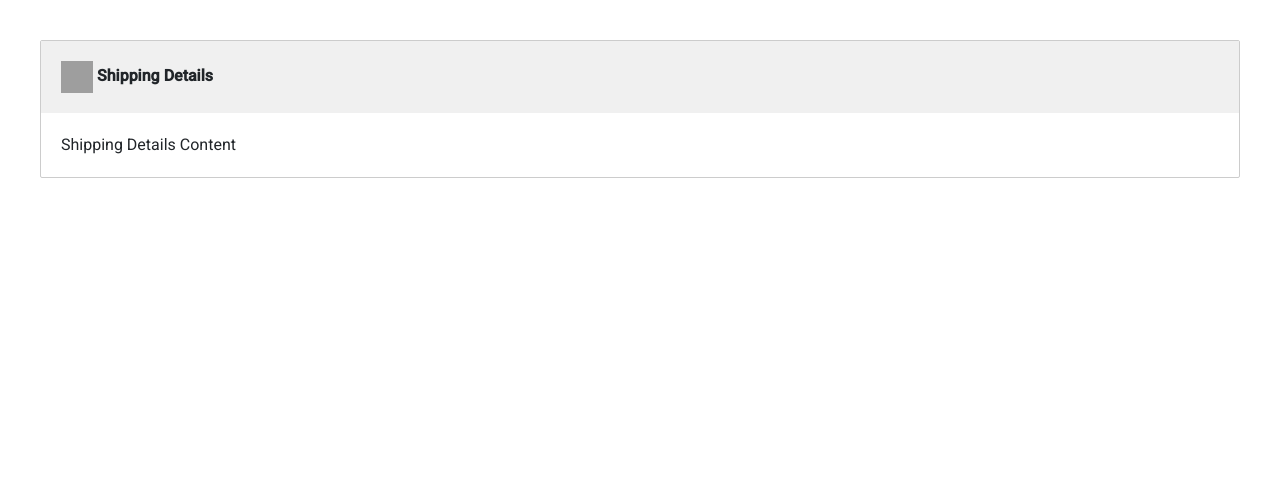
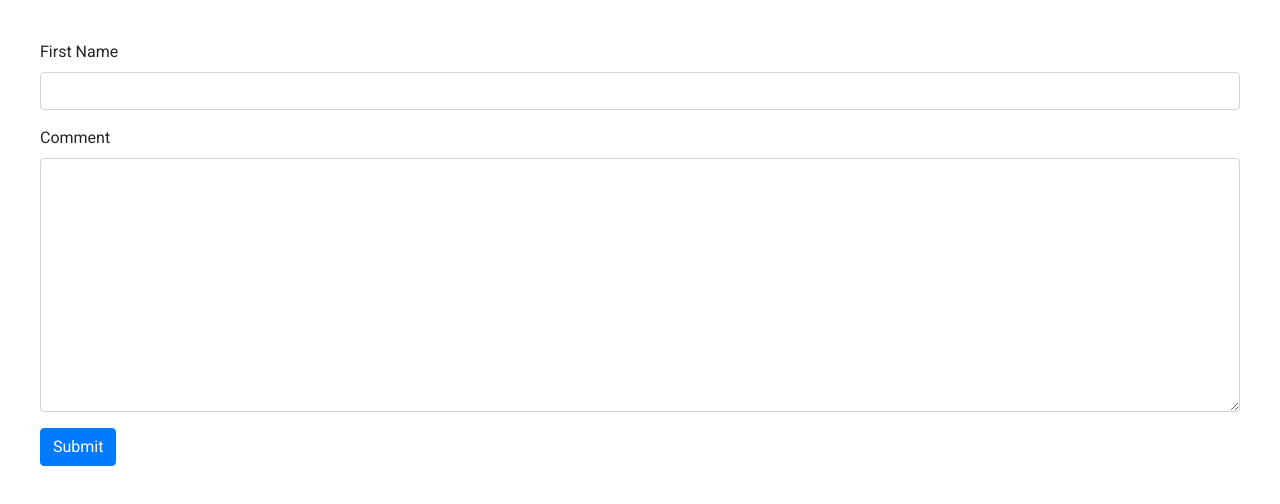
Before and after one commit to codewithiulian/test-app, an Angular app: page / in a window 1280 px wide. Shown: the top 504 px of the page. Built offline with nearby package versions, Linux system fonts and the light colour scheme; grey boxes are pictures that could not be loaded.

Commit message:
74. Building a Bootstrap Form

```diff
--- a/src/app/app.component.html
+++ b/src/app/app.component.html
@@ -1,3 +1 @@
-<zippy title="Shipping Details">
-  Shipping Details Content
-</zippy>
+<contact-form></contact-form>
--- a/src/app/app.module.ts
+++ b/src/app/app.module.ts
@@ -5,12 +5,12 @@
 import { AppRoutingModule } from './app-routing.module';
 import { AppComponent } from './app.component';
 import { BrowserAnimationsModule } from '@angular/platform-browser/animations';
-import { ZippyComponent } from './zippy/zippy.component';
+import { ContactFormComponent } from './contact-form/contact-form.component';
 
 @NgModule({
   declarations: [
     AppComponent,
-    ZippyComponent
+    ContactFormComponent
   ],
   imports: [
     BrowserModule,
--- /dev/null
+++ b/src/app/contact-form/contact-form.component.html
@@ -0,0 +1,11 @@
+<form>
+  <div class="form-group">
+    <label for="firstName">First Name</label>
+    <input type="text" class="form-control" id="firstName">
+  </div>
+  <div class="form-group">
+    <label for="comment">Comment</label>
+    <textarea id="comment" cols="30" rows="10" class="form-control"></textarea>
+  </div>
+  <button class="btn btn-primary">Submit</button>
+</form>
--- /dev/null
+++ b/src/app/contact-form/contact-form.component.ts
@@ -0,0 +1,15 @@
+import { Component, OnInit } from '@angular/core';
+
+@Component({
+  selector: 'contact-form',
+  templateUrl: './contact-form.component.html',
+  styleUrls: ['./contact-form.component.scss']
+})
+export class ContactFormComponent implements OnInit {
+
+  constructor() { }
+
+  ngOnInit(): void {
+  }
+
+}
--- a/src/app/zippy/zippy.component.html
+++ /dev/null
@@ -1,12 +0,0 @@
-<div class="zippy">
-  <div
-  class="zippy-heading"
-  [class.expanded]="isExpanded"
-  (click)="toggle()">
-  <img [src]="iconSrc" width="32" height="32">
-  {{ title }}
-</div>
-  <div *ngIf="isExpanded" class="zippy-body">
-    <ng-content></ng-content>
-  </div>
-</div>
--- a/src/app/zippy/zippy.component.scss
+++ /dev/null
@@ -1,18 +0,0 @@
-.zippy {
-  border: 1px solid #ccc;
-  border-radius: 2px;
-}
-
-.zippy-heading{
-  font-weight: bold;
-  padding: 20px;
-  cursor: pointer;
-}
-
-.zippy-body{
-  padding: 20px;
-}
-
-.expanded {
-  background-color: #f0f0f0;
-}
--- a/src/app/zippy/zippy.component.ts
+++ /dev/null
@@ -1,27 +0,0 @@
-import { Component, Input, OnInit } from '@angular/core';
-
-@Component({
-  selector: 'zippy',
-  templateUrl: './zippy.component.html',
-  styleUrls: ['./zippy.component.scss']
-})
-export class ZippyComponent implements OnInit {
-  @Input('title') title: string;
-  isExpanded: boolean = true;
-  icon: string;
-  iconSrc: string;
-
-  ngOnInit(): void {
-    this.bindIcon();
-  }
-
-  bindIcon(){
-    this.icon = this.isExpanded ? "down" : "up";
-    this.iconSrc = `/assets/icons/chevron-${this.icon}.svg`;
-  }
-
-  toggle(){
-    this.isExpanded = !this.isExpanded
-    this.bindIcon()
-  }
-}
```
Also changed, not shown: src/app/contact-form/contact-form.component.scss (added), 1 other file (tests, documents, lock files or other folders).
